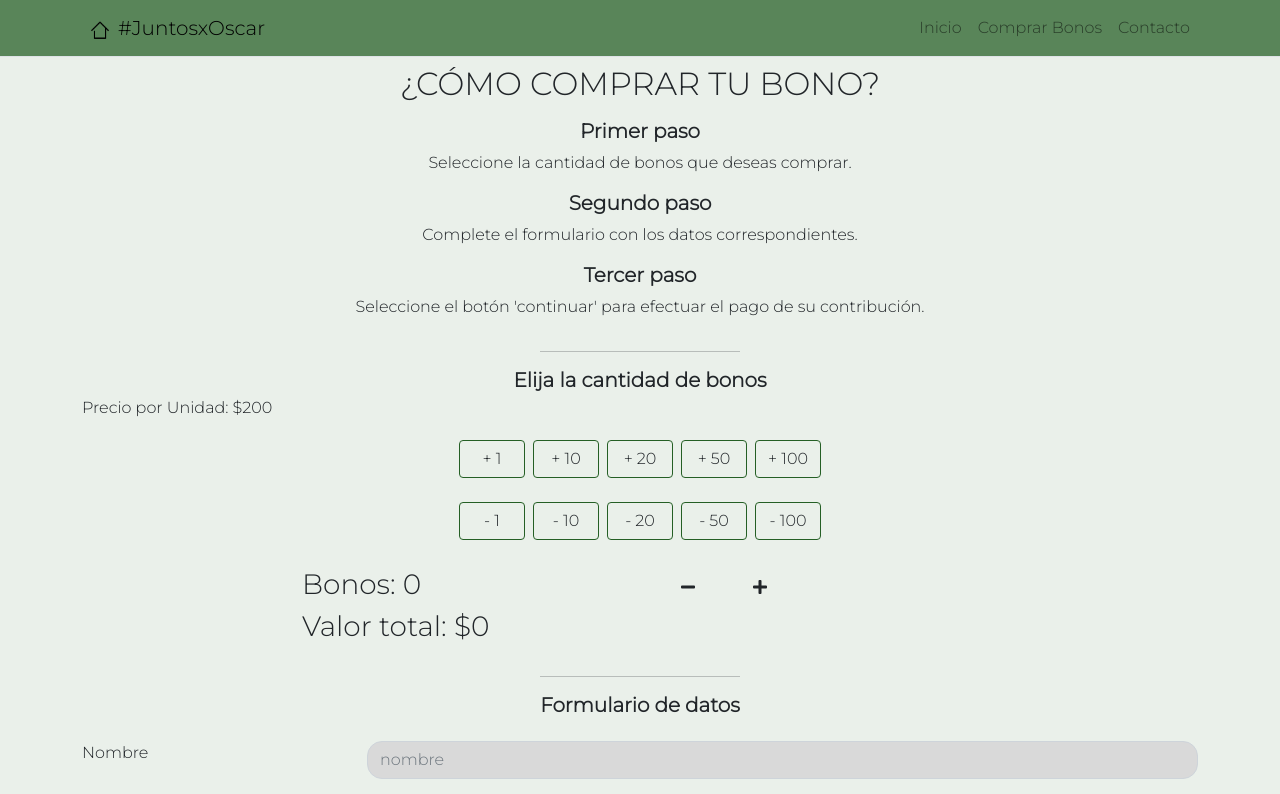
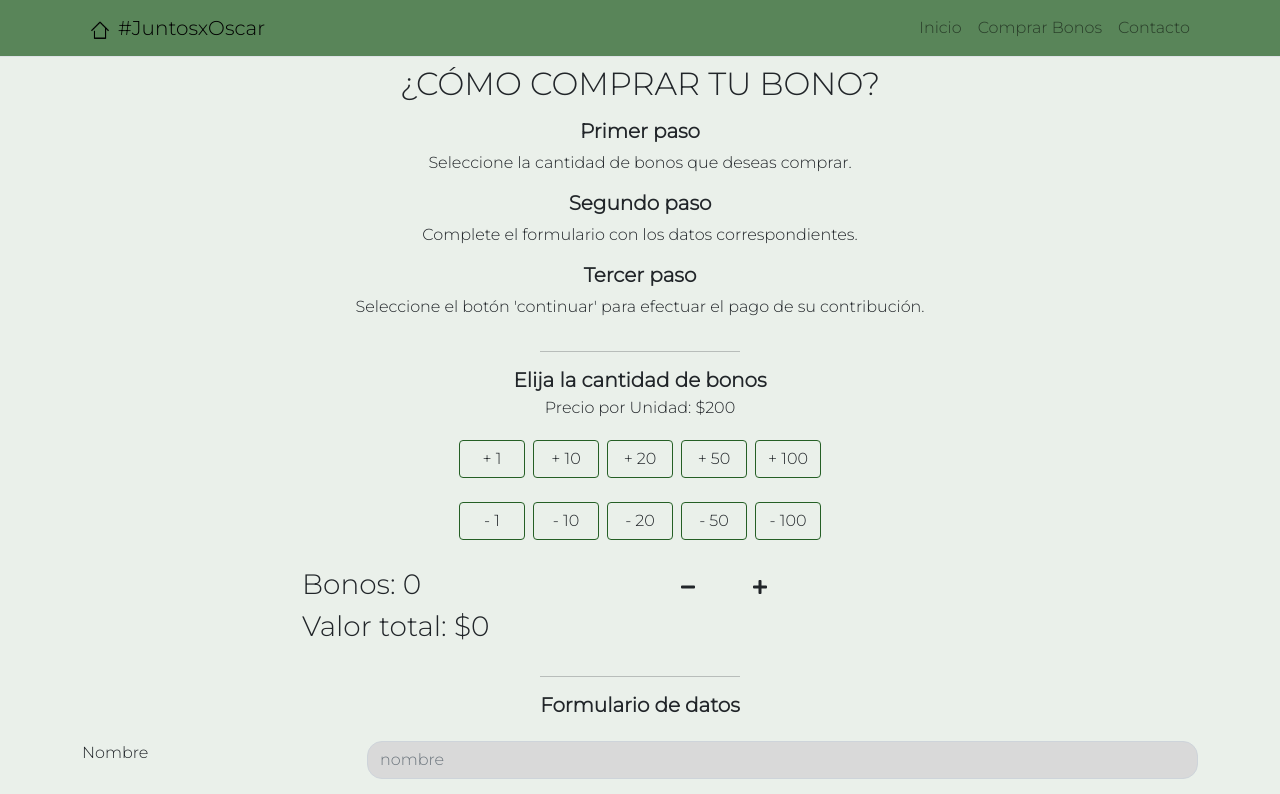
Before and after one commit to MatiasSanchez-l/rifasApp, a React (Create React App) app in the folder frontend/: page /comprarRifa in a window 1280 px wide. Shown: the top 794 px of the page. Built offline with nearby package versions, Linux system fonts and the light colour scheme; no server answers.

Commit message:
intento de arreglar error en las rifas

```diff
--- a/frontend/src/components/CompraRifa.js
+++ b/frontend/src/components/CompraRifa.js
@@ -163,7 +163,7 @@ export default class CompraRifa extends Component {
                 <div>
                     <div>
                         <h5 className="fw-bold text-center m-1">Elija la cantidad de bonos</h5>
-                        <p>Precio por Unidad: $200</p>
+                        <p className="text-center">Precio por Unidad: $200</p>
                         <div className="mt-3 text-center botones">
                             <button disabled={this.state.isWaiting} onClick={this.sumarCantidadRifas} value="1" className="btn btn-outline-dark btn-outline-verde mx-1 my-1 rounded">+ 1</button>
                             <button disabled={this.state.isWaiting} onClick={this.sumarCantidadRifas} value="10" className="btn btn-outline-dark btn-outline-verde mx-1 my-1 rounded">+ 10</button>
```
Also changed, not shown: 6 other files (tests, documents, lock files or other folders).
